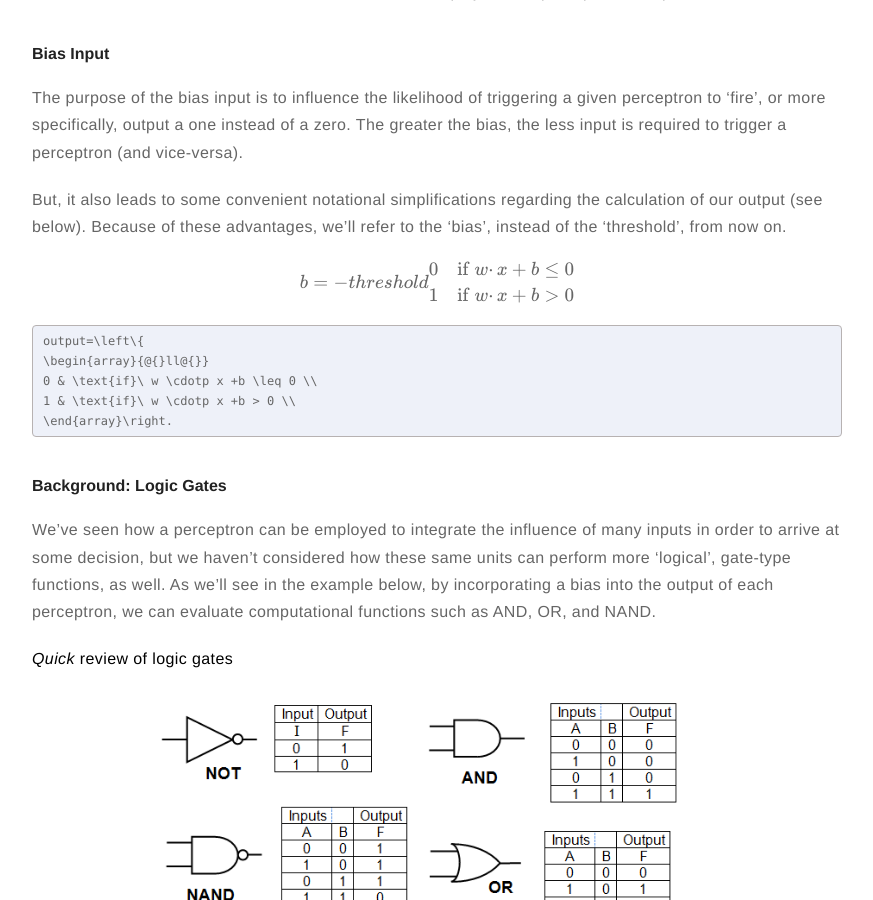
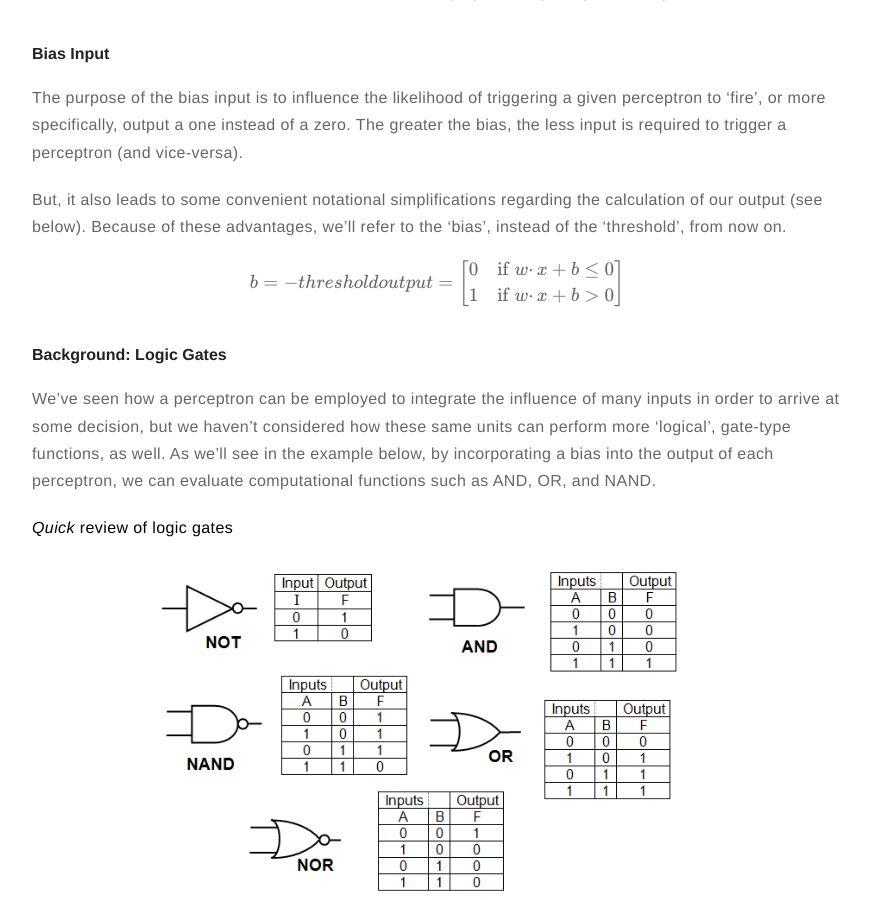
Before and after one commit to meccaLeccaHi/meccaLeccaHi.github.io, a Jekyll site: the page built from _posts/2018-10-30-neural_nets-tensorflow.md, in a window 1280 px wide and 900 px high, scrolled down 8169 px. Shown: the whole window, without its empty margins (203-1076 px from the left). Built offline with Jekyll 4.4.1, drawn with Linux system fonts in a browser that asks for light colours; formulas are drawn with MathJax 3; a script that is not in the unit is left out.

Commit message:
fixing mathjax and images

```diff
--- a/_posts/2018-10-30-neural_nets-tensorflow.md
+++ b/_posts/2018-10-30-neural_nets-tensorflow.md
@@ -281,19 +281,13 @@ The purpose of the bias input is to influence the likelihood of triggering a giv
 
 But, it also leads to some convenient notational simplifications regarding the calculation of our output (see below). Because of these advantages, we'll refer to the 'bias', instead of the 'threshold', from now on.
 
-$$
-	b=-threshold\\
-	\begin{array}{@{}ll@{}}
-	0 & \text{if}\ w \cdotp x +b \leq 0 \\
-	1 & \text{if}\ w \cdotp x +b > 0 \\
-	\end{array}
-$$
-
-	output=\left\{
-	\begin{array}{@{}ll@{}}
-	0 & \text{if}\ w \cdotp x +b \leq 0 \\
-	1 & \text{if}\ w \cdotp x +b > 0 \\
-	\end{array}\right.
+$$ b=-threshold\\
+output= \left[
+\begin{array}{@{}ll@{}}
+0 & \text{if}\ w \cdotp x +b \leq 0 \\
+1 & \text{if}\ w \cdotp x +b > 0
+\end{array}
+\right] $$
 
 <a id="logic"></a>
 #### Background: Logic Gates
```
